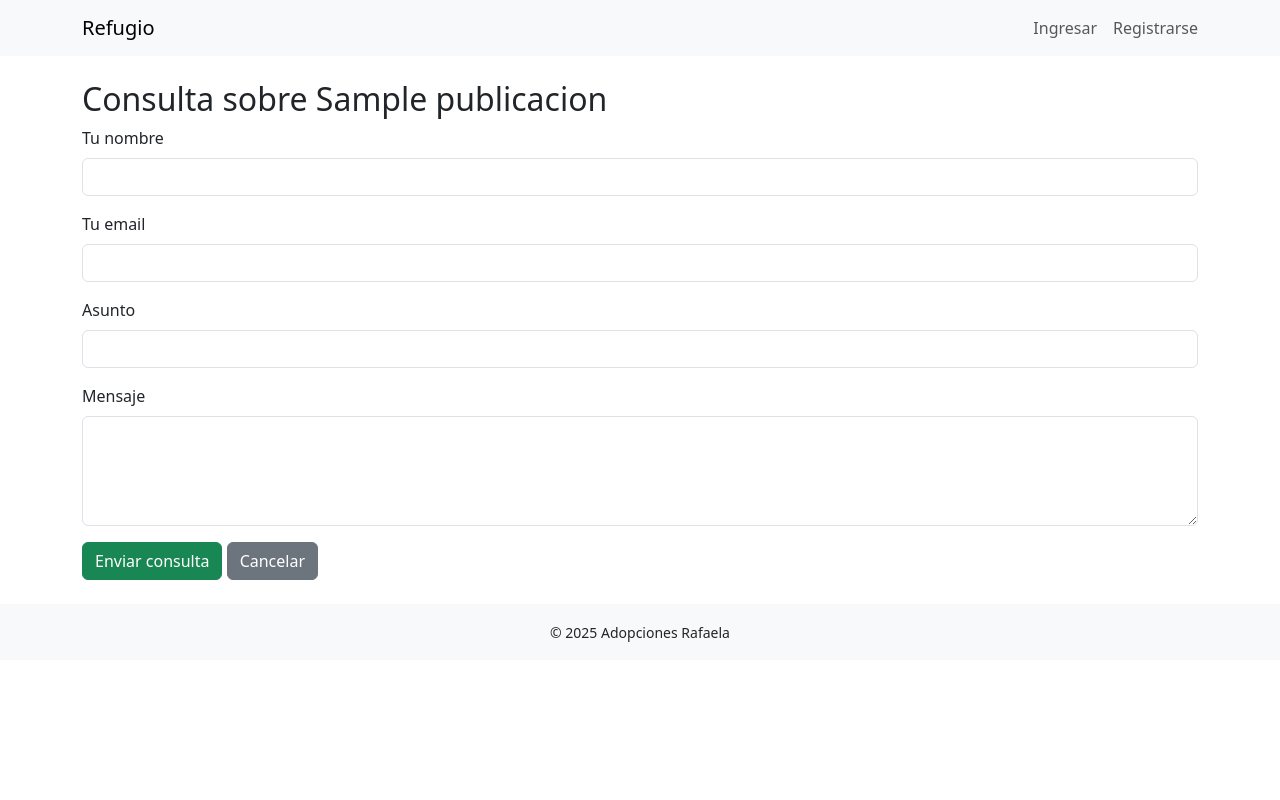
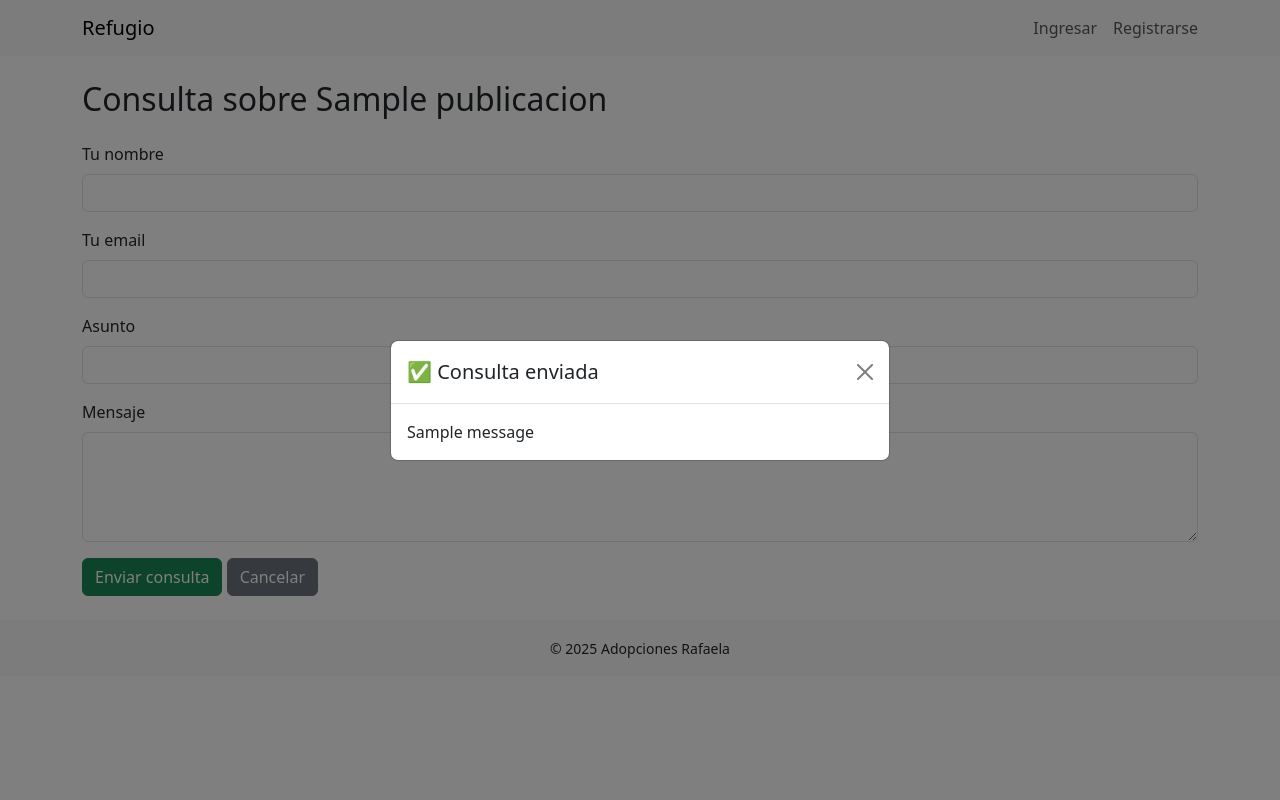
Before and after one commit to casuico/Ingenieria_Web, a Django app: template TP_Adopciones/adopcionesapp/templates/consulta_animal.html in a window 1280 px wide. Run offline with Django 5.2, Linux system fonts and the light colour scheme; the template is opened without the code that fills it: most values are stand-ins (such as "Sample title", 1, 10 or a date in 2020); one stand-in notice (Sample message) is shown; data that the repository does not hold is empty.

Commit message:
mensaje exitoso de envio de consulta

```diff
--- a/TP_Adopciones/adopcionesapp/templates/consulta_animal.html
+++ b/TP_Adopciones/adopcionesapp/templates/consulta_animal.html
@@ -1,7 +1,8 @@
 {% extends "base.html" %}
 {% block title %}Consulta sobre {{ publicacion.nombre }}{% endblock %}
+
 {% block content %}
-<h2>Consulta sobre {{ publicacion.nombre }}</h2>
+<h2 class="mb-4">Consulta sobre {{ publicacion.nombre }}</h2>
 
 <form method="post">
     {% csrf_token %}
@@ -24,4 +25,30 @@
     <button type="submit" class="btn btn-success">Enviar consulta</button>
     <a href="{% url 'publicaciones_detail' publicacion.pk %}" class="btn btn-secondary">Cancelar</a>
 </form>
+
+{% if messages %}
+{% for message in messages %}
+<!-- Modal de éxito -->
+<div class="modal fade" id="exitoModal" tabindex="-1" aria-hidden="true">
+    <div class="modal-dialog modal-dialog-centered">
+        <div class="modal-content">
+            <div class="modal-header">
+                <h5 class="modal-title">✅ Consulta enviada</h5>
+                <button type="button" class="btn-close" data-bs-dismiss="modal" aria-label="Cerrar"></button>
+            </div>
+            <div class="modal-body">
+                {{ message }}
+            </div>
+        </div>
+    </div>
+</div>
+
+<script>
+    document.addEventListener('DOMContentLoaded', function () {
+        var exitoModal = new bootstrap.Modal(document.getElementById('exitoModal'));
+        exitoModal.show();
+    });
+</script>
+{% endfor %}
+{% endif %}
 {% endblock %}
```
Also changed, not shown: TP_Adopciones/adopcionesapp/views.py (+7 -2 lines).
